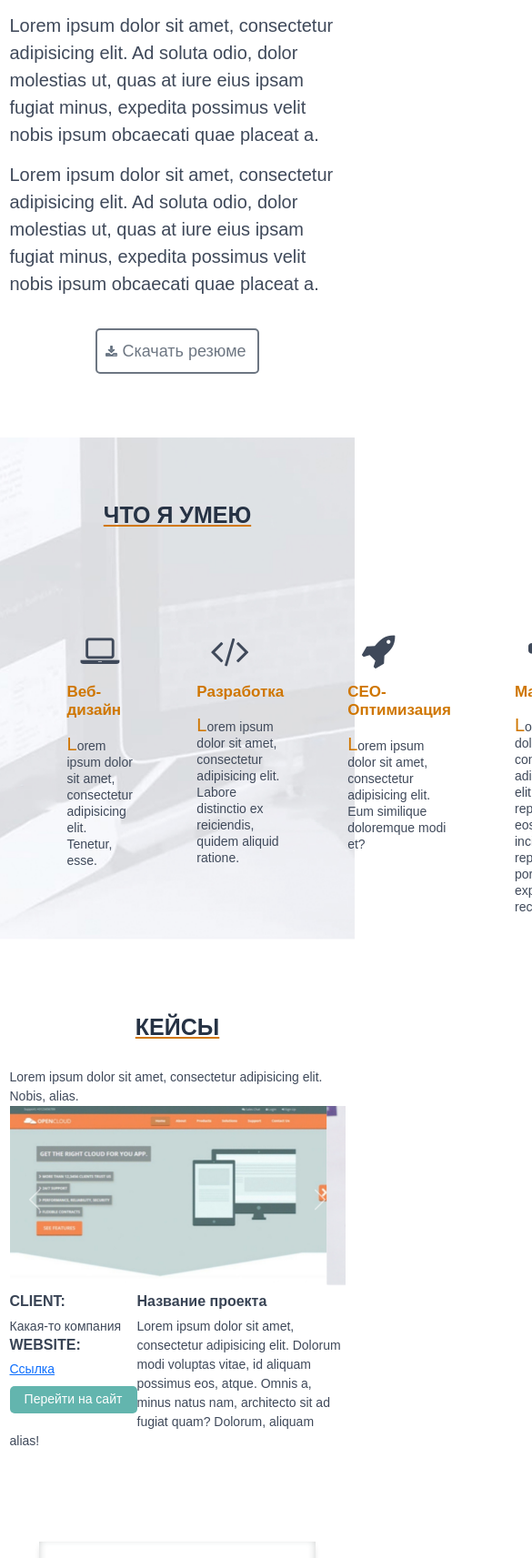
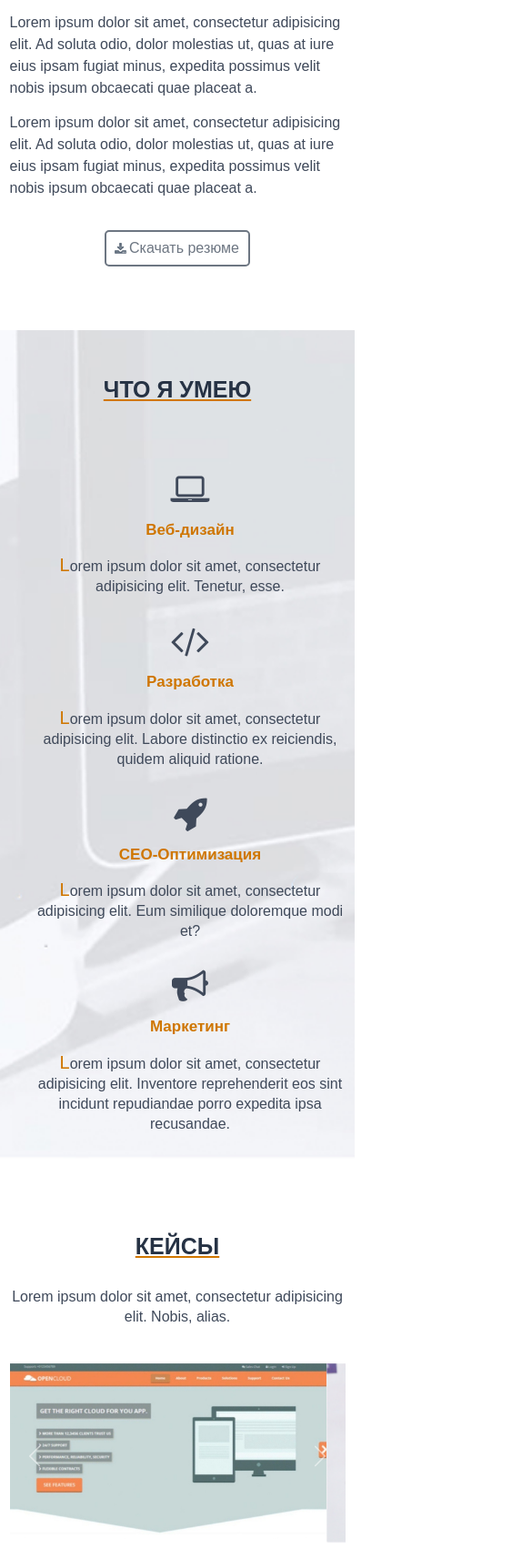
Before and after one commit to Vladislav-Fomin/Vladilav-Fomin.github.io, a plain HTML site: page src/index.html in a window 390 px wide. Shown: the part 1220-2933 px from the top of the page at 91% size, 585 px wide, since content can reach past the window. Drawn offline with Linux system fonts and the light colour scheme; files whose address does not match are found by name.

Commit message:
Add files via upload

```diff
--- a/src/css/style.css
+++ b/src/css/style.css
@@ -68,10 +68,10 @@
   display: none;
 }
 body{
-    font-family:sans-serif;
+    font-family: sans-serif;
 }
 nav{
-    /*width: 100%;*/
+    width: 100%;
     height: 60px;
     background: #344051;
     position: fixed;
@@ -279,14 +279,14 @@ main.start{
 .inf input:active{
     transform: scale(0.9)
 }
-@media (max-width:768px){
+@media(max-width:768px){
     .inf p{
-        font-size: 20px;
+        font-size: 16px;
     }
     .inf input{
-        width: 180px;
-        height: 50px;
-        font-size: 18px;
+        width: 160px;
+        height: 40px;
+        font-size: 16px;
     }
 }
 .header1{
@@ -299,8 +299,8 @@ main.start{
 }
 .header1 h2{
     text-align: center;
-    margin: 60px 0px 100px;
-    padding-top: 70px;
+    margin: 50px 0px 60px;
+
     font-size: 25px;
     font-weight: 600;
     color: #263244;
@@ -312,10 +312,11 @@ ul.test {
     justify-content: space-around;
 }
 .list1 li{
-    /*width: 600px;*/
-    margin: 0px 35px;
+    /*width: 600px;
+    margin: 0px 35px;*/
     line-height: 18px;
     color: #3f495a;
+
 }
 .list1 h4{
     font-size: 17px;
@@ -332,7 +333,17 @@ ul.test {
         text-align: left;
     }
 }
+@media(max-width:768px){
+    ul.test{
+        display: inline-block;
+        text-align: center;
 
+    }
+    .list1 li{
+        line-height: 22px;
+        font-size: 16px;
+    }
+}
 .header2 h2{
     text-align: center;
     margin: 60px 0px 30px;
@@ -342,11 +353,19 @@ ul.test {
     color: #263244;
     text-decoration: underline #d17700;
 }
+.case_span{
+    display: block;
+    text-align: center;
+    margin-bottom: 40px;
+    font-size: 16px;
+}
 .main2 span{
     color: #3f495a;
 }
 .left{
     float: left;
+    padding-right: 50px;
+    height: 240px;
 }
 .left h3{
     font-size: 16px;
@@ -362,6 +381,10 @@ ul.test {
     color: #fff;
     transform: scale(1);
     transition: 0.2s;
+}
+.right{
+    margin-top: 20px;
+
 }
 .right h3{
     font-size: 16px;
@@ -380,6 +403,12 @@ ul.test {
 }
 .left input:hover{
   background-color: #85d6cf;
+}
+@media(max-width:768px){
+    .main2 span{
+        font-size: 16px;
+        line-height: 22px;
+    }
 }
 .box{
     box-shadow:
@@ -463,10 +492,13 @@ ul.test1 {
     display: flex;
     text-align: center;
     padding-bottom: 60px;
+    justify-content: space-around;
 }
 .list2 li{
-    width: 600px;
+    /*width: 600px;*/
     line-height: 18px;
+    font-size: 14px;
+    font-weight: 600;
     color: #3f495a;
     text-transform: uppercase;
 }
@@ -475,6 +507,14 @@ ul.test1 {
     font-weight: 900;
     color: #323e4f;
     padding-bottom: 15px;
+}
+@media(max-width:576px){
+    .list2 h4{
+        font-size: 17px;
+    }
+    .list2 li{
+       font-size: 12px;
+    }
 }
 .header5 h2{
     text-align: center;
@@ -495,7 +535,12 @@ ul.test1 {
     color: #3f495a;
     line-height: normal;
 }
-
+@media(max-width:768px){
+    .review p{
+        font-size: 16px;
+        line-height: 22px;
+    }
+}
 footer{
     background: url(../img/bg4.jpg) center/cover no-repeat;
     padding-bottom: 100px;
@@ -548,12 +593,13 @@ footer{
     width: 300px;
     height: 27px;
     padding-left: 10px;
+    margin-top:10px;
     background-color: #d2d6dc;
     margin-right: 20px;
 }
 .button textarea{
     margin-top: 20px;
-    /*width: 625px;*/
+    width: 625px;
     height:100px;
     margin-right: 20px;
     padding: 10px 0px 0px 10px;
@@ -571,6 +617,13 @@ input.last_button{
     transition: 0.2s;
     transform: scale(1)
 }
+@media(max-width:768px){
+    .button textarea{
+        width: 300px;
+        margin-top:10px;
+    }
+
+}
 input.last_button:active{
     transform: scale(0.8)
 }
--- a/src/index.html
+++ b/src/index.html
@@ -7,7 +7,7 @@
     <meta name="author" content="Vlad">
     <meta name="keywords" content="сайт визитка">
     <meta name="robots" content="all">
-    <meta name="viewport" content="width=device-width, initial-scale=1">
+    <meta name="viewport" content="width=device-width, initial-scale=1.0">
     <meta property="og:title" content="">
     <title>Влад Фомин веб-разработчик</title>
     <link rel="stylesheet" href="css/reset.css">
@@ -52,7 +52,7 @@
                             </ul>
                         </div>
                     </div>
-                    <div class="col-6 d-flex d-lg-none flex-column justify-content-center align-items-end">
+                    <div class=" col-4 d-flex d-lg-none flex-column justify-content-center align-items-end">
                         <div class="dropdown">
                             <a class="btn btn btn-outline-secondary dropdown-toggle white-btn" href="#" role="button" id="dropdownMenuLink" data-bs-toggle="dropdown" aria-expanded="false">
                                 Навигация
@@ -108,36 +108,40 @@
 
     <main class="page3">
         <section class="header1">
-            <h2>ЧТО Я УМЕЮ</h2>
             <div class="container">
                 <div class="row">
-                   <div class="col-10 col-md-12">
+                    <div class="col-12">
+                        <h2>ЧТО Я УМЕЮ</h2>
                         <div class="list1">
                             <ul class="test">
+                                <div class="col-12 col-md-2">
                                     <li>
                                         <i class="fa fa-laptop icons" aria-hidden="true"></i>
                                         <h4>Веб-дизайн</h4>
                                         <p>Lorem ipsum dolor sit amet, consectetur adipisicing elit. Tenetur, esse.</p>
                                     </li>
-
+                                </div>
+                                <div class="col-12 col-md-2">
                                     <li>
                                         <i class="fa fa-code icons" aria-hidden="true"></i>
                                         <h4>Разработка</h4>
                                         <p>Lorem ipsum dolor sit amet, consectetur adipisicing elit. Labore distinctio ex reiciendis, quidem aliquid ratione.</p>
                                     </li>
-
+                                </div>
+                                <div class="col-12 col-md-2">
                                     <li>
                                         <i class="fa fa-rocket icons" aria-hidden="true"></i>
                                         <h4>CEO-Оптимизация</h4>
                                         <p>Lorem ipsum dolor sit amet, consectetur adipisicing elit. Eum similique doloremque modi et?</p>
                                     </li>
-
+                                </div>
+                                <div class="col-12 col-md-2">
                                     <li>
                                         <i class="fa fa-bullhorn icons" aria-hidden="true"></i>
                                         <h4>Маркетинг</h4>
                                         <p>Lorem ipsum dolor sit amet, consectetur adipisicing elit. Inventore reprehenderit eos sint incidunt repudiandae porro expedita ipsa recusandae.</p>
                                     </li>
-
+                                </div>
                             </ul>
                         </div>
                     </div>
@@ -152,9 +156,9 @@
         </div>
         <section class="main2">
             <div class="container">
-                <div class="row justify-content-center">
+                <div class="row">
                     <div class="col-12">
-                    <span>Lorem ipsum dolor sit amet, consectetur adipisicing elit. Nobis, alias.</span>
+                        <span class="case_span">Lorem ipsum dolor sit amet, consectetur adipisicing elit. Nobis, alias.</span>
                         <div id="carouselExampleControls" class="carousel slide" data-bs-ride="carousel">
                             <div class="carousel-inner">
                                 <div class="carousel-item active">
@@ -167,25 +171,31 @@
                                     <img src="img/bg2.jpg" class="d-block w-100" alt="">
                                 </div>
                             </div>
-  <button class="carousel-control-prev" type="button" data-bs-target="#carouselExampleControls"  data-bs-slide="prev">
+                            <button class="carousel-control-prev" type="button" data-bs-target="#carouselExampleControls" data-bs-slide="prev">
                                 <span class="carousel-control-prev-icon" aria-hidden="true"></span>
                                 <span class="visually-hidden">Предыдущий</span>
                             </button>
-  <button class="carousel-control-next" type="button" data-bs-target="#carouselExampleControls"  data-bs-slide="next">
+                            <button class="carousel-control-next" type="button" data-bs-target="#carouselExampleControls" data-bs-slide="next">
                                 <span class="carousel-control-next-icon" aria-hidden="true"></span>
                                 <span class="visually-hidden">Следующий</span>
                             </button>
                         </div>
+                        <div class="cases_inf">
                         <div class="left">
+
                             <h3>CLIENT:</h3>
                             <span>Какая-то компания</span>
                             <h3>WEBSITE:</h3>
                             <a href="https://vk.com/1ny_takoe" target="_blank">Ссылка</a>
                             <br><input type="button" value="Перейти на сайт">
+
                         </div>
                         <div class="right">
+
                             <h3>Название проекта</h3>
                             <span>Lorem ipsum dolor sit amet, consectetur adipisicing elit. Dolorum modi voluptas vitae, id aliquam possimus eos, atque. Omnis a, minus natus nam, architecto sit ad fugiat quam? Dolorum, aliquam alias!</span>
+
+                        </div>
                         </div>
                     </div>
                 </div>
@@ -299,7 +309,7 @@
     <footer>
         <div class="container">
             <div class="row justify-content-center">
-       <div class="col-8 col-lg-10">
+                <div class="col-12 col-lg-10">
                     <div class="header6">
                         <h2>МОИ КОНТАКТЫ</h2>
                     </div>
@@ -320,10 +330,14 @@
                         </ul>
                         <h4>ОСТАВЬТЕ МНЕ СООБЩЕНИЕ</h4>
                         <form class="button">
+
+                           <div class="col-12">
                             <input class="field" type="text" placeholder="Имя" required>
                             <input class="field" id="Email" type="Email" placeholder="Email" autocomplete="on" required>
                             <br><textarea name="message" id="1" cols="45" rows="10" placeholder="Сообщение"></textarea>
                             <br><input type="submit" value="Отправить" class="last_button">
+                            </div>
+
                         </form>
                     </div>
                 </div>
```
Lines whose indentation alone changed are shown as unchanged.
